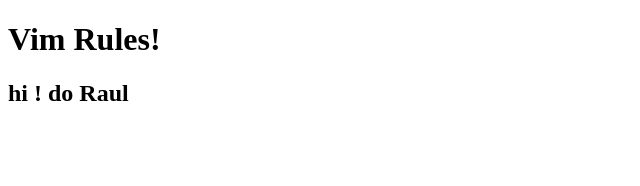
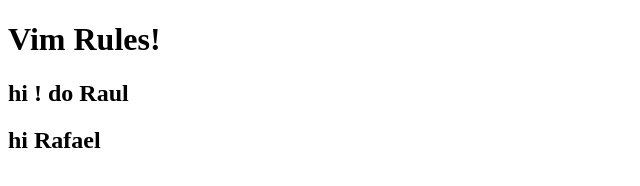
Before and after one commit to fderoo/digiopen, a plain HTML site: page index.html in a window 1280 px wide. Shown: the whole page, without its empty margins (0-640 px from the left). Drawn offline with Linux system fonts and the light colour scheme.

Commit message:
teste index rafa

```diff
--- a/index.html
+++ b/index.html
@@ -5,6 +5,7 @@
 <body>
     <h1>Vim Rules!</h1>
     <h2>hi ! do Raul</h2>
+    <h2>hi Rafael</h2>
 </body>
 </html>
 <!-- Fim do arquivo -->
```
